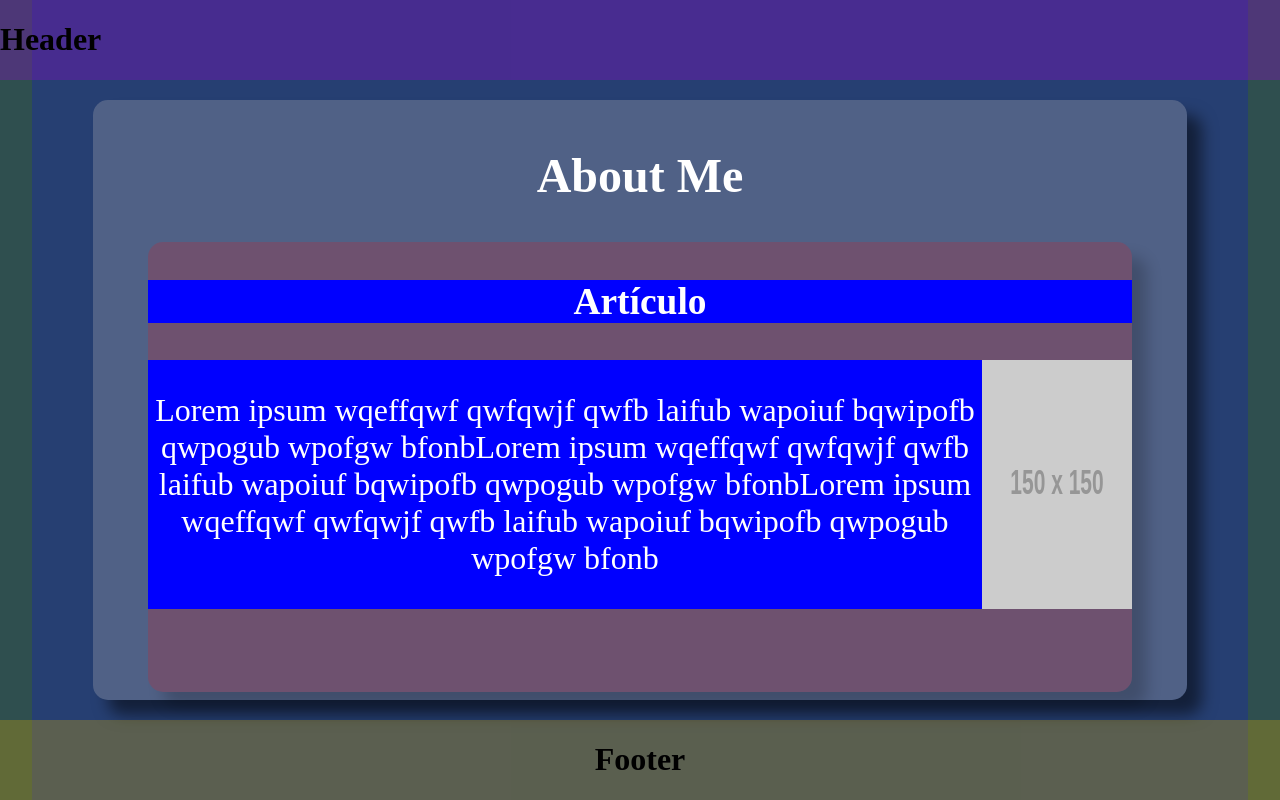
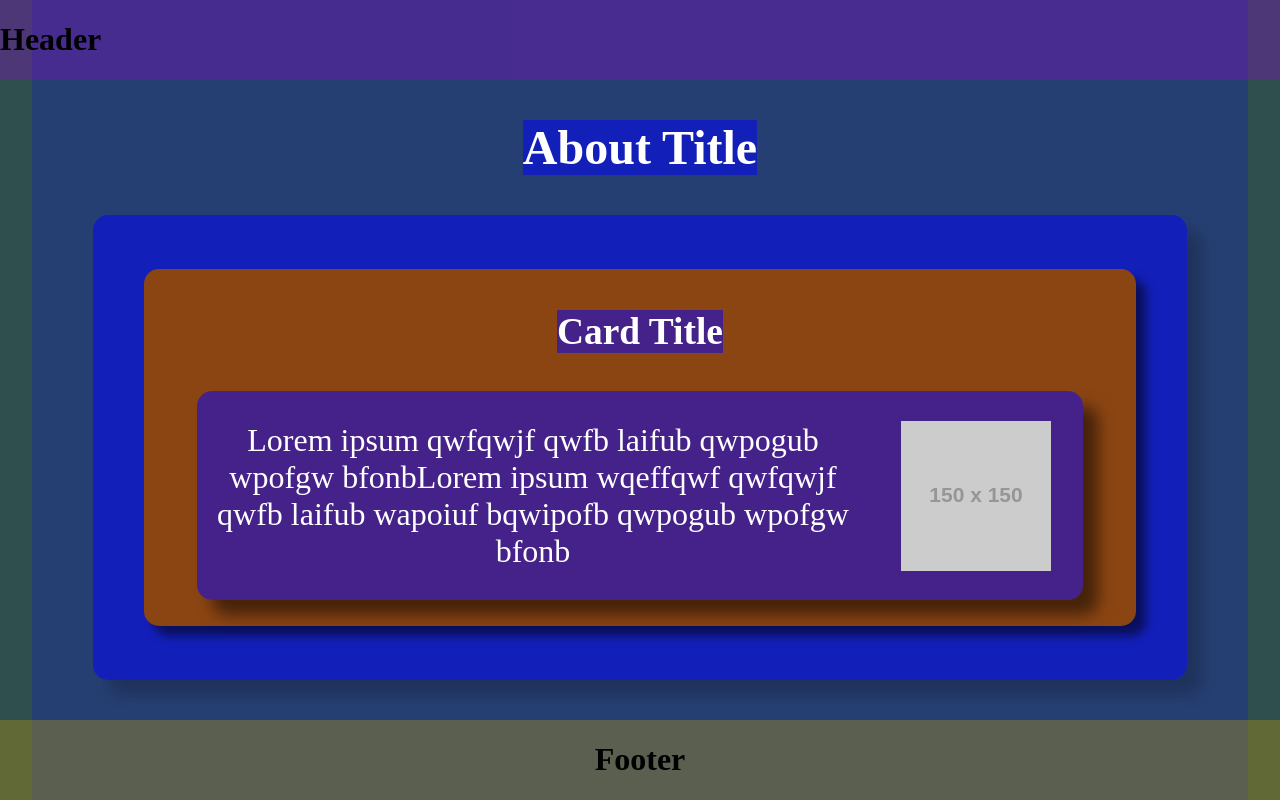
Before and after one commit to Ruben-Alvarez-Dev/portfolio_vanilla, a website built with Vite: page index.html in a window 1280 px wide. Built offline with nearby package versions, Linux system fonts and the light colour scheme; placeholder pictures from the web are drawn by us.

Commit message:
card component working

```diff
--- a/components/main/about/about.css
+++ b/components/main/about/about.css
@@ -1,18 +1,21 @@
 .about {
   display: flex;
+  flex-flow: column nowrap;
+  justify-content: space-between;
 }
-.about__article {
+.about__title {
+  background-color: rgba(0, 0, 255, 0.5);
+  margin-top: 15vh;
+}
+.about__container {
+  display: flex;
+  flex-flow: column nowrap;
+  justify-content: center;
+  align-items: center;
+  background-color: rgba(0, 0, 255, 0.5);
+  margin-bottom: 15vh;
   width: 90%;
-  height: 75%;
+  height: 60%;
   box-shadow: 15px 15px 15px rgba(0, 0, 0, 0.2);
   border-radius: 15px;
-
-  background-color: rgba(255, 0, 0, 0.169);
 }
-.article__title {
-  background-color: blue;
-}
-.article__content {
-  display: flex;
-  background-color: blue;
-}
--- a/components/main/about/about.js
+++ b/components/main/about/about.js
@@ -1,20 +1,13 @@
 import "./about.css";
+import { card } from "../card/card.js";
+
 export const about = () => {
   return `
-  <section class="about">
-    <div class="container">
-      <h1>About Me</h1>
-      <article class="about__article">
-        <h3 class="article__title">Artículo</h3>
-        <div class="article__content">
-          <p>Lorem ipsum wqeffqwf qwfqwjf qwfb laifub wapoiuf bqwipofb qwpogub wpofgw bfonbLorem ipsum wqeffqwf qwfqwjf qwfb laifub wapoiuf bqwipofb qwpogub wpofgw bfonbLorem ipsum wqeffqwf qwfqwjf qwfb laifub wapoiuf bqwipofb qwpogub wpofgw bfonb</p>
-          <img src="https://via.placeholder.com/150" alt="Imagen de prueba">
-        </div>
-      </article>
-
-
-
-    </div>
-  </section>
+    <section class="about">
+      <h1 class="about__title">About Title</h1>
+      <div class="about__container">
+        ${card()}
+      </div>
+    </section>
   `;
 };
--- /dev/null
+++ b/components/main/card/card.css
@@ -0,0 +1,31 @@
+.card {
+  width: 90%;
+  height: 75%;
+  padding: 0.5vh;
+  background-color: saddlebrown;
+  box-shadow: 10px 10px 10px rgba(0, 0, 0, 0.5);
+  border-radius: 15px;
+  display: flex;
+  flex-flow: column nowrap;
+  align-items: center;
+}
+.card__title {
+  background-color: rgba(0, 0, 255, 0.5);
+}
+.card__content {
+  display: flex;
+  flex-flow: row nowrap;
+
+  align-items: center;
+  background-color: rgba(0, 0, 255, 0.5);
+
+  width: 90%;
+  height: 60%;
+  box-shadow: 15px 15px 15px rgba(0, 0, 0, 0.5);
+  border-radius: 15px;
+}
+.card__content--img {
+  width: max-content;
+  height: max-content;
+  padding: 4vh;
+}
--- /dev/null
+++ b/components/main/card/card.js
@@ -0,0 +1,12 @@
+import "./card.css";
+export const card = () => {
+  return `
+    <article class="card">
+        <h3 class="card__title">Card Title</h3>
+        <div class="card__content">
+            <p>Lorem ipsum qwfqwjf qwfb laifub qwpogub wpofgw bfonbLorem ipsum wqeffqwf qwfqwjf qwfb laifub wapoiuf bqwipofb qwpogub wpofgw bfonb</p>
+            <img class="card__content--img" src="https://via.placeholder.com/150" alt="Imagen de prueba">
+        </div>
+    </article>
+    `;
+};
```
